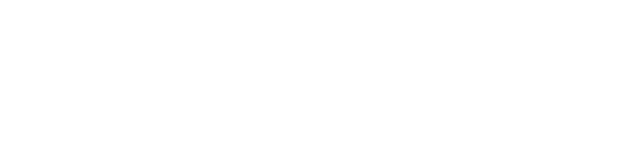
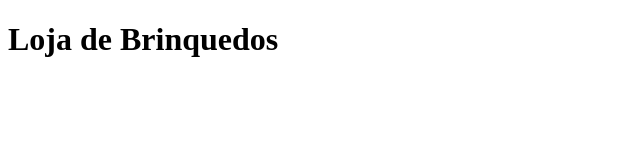
Before and after one commit to SquadProject4/SquadProject, a plain HTML site: page index.html in a window 1280 px wide. Shown: the whole page, without its empty margins (0-640 px from the left). Drawn offline with Linux system fonts and the light colour scheme.

Commit message:
feat: Criando header (#1)

```diff
--- a/index.html
+++ b/index.html
@@ -7,6 +7,9 @@
     <link rel="stylesheet" href="./src/css/estilo.css">
 </head>
 <body>
+    <header>
+        <h1>Loja de Brinquedos</h1>
+    </header>
     <script src="./src/js/script.js"></script>
 </body>
 </html>
```
